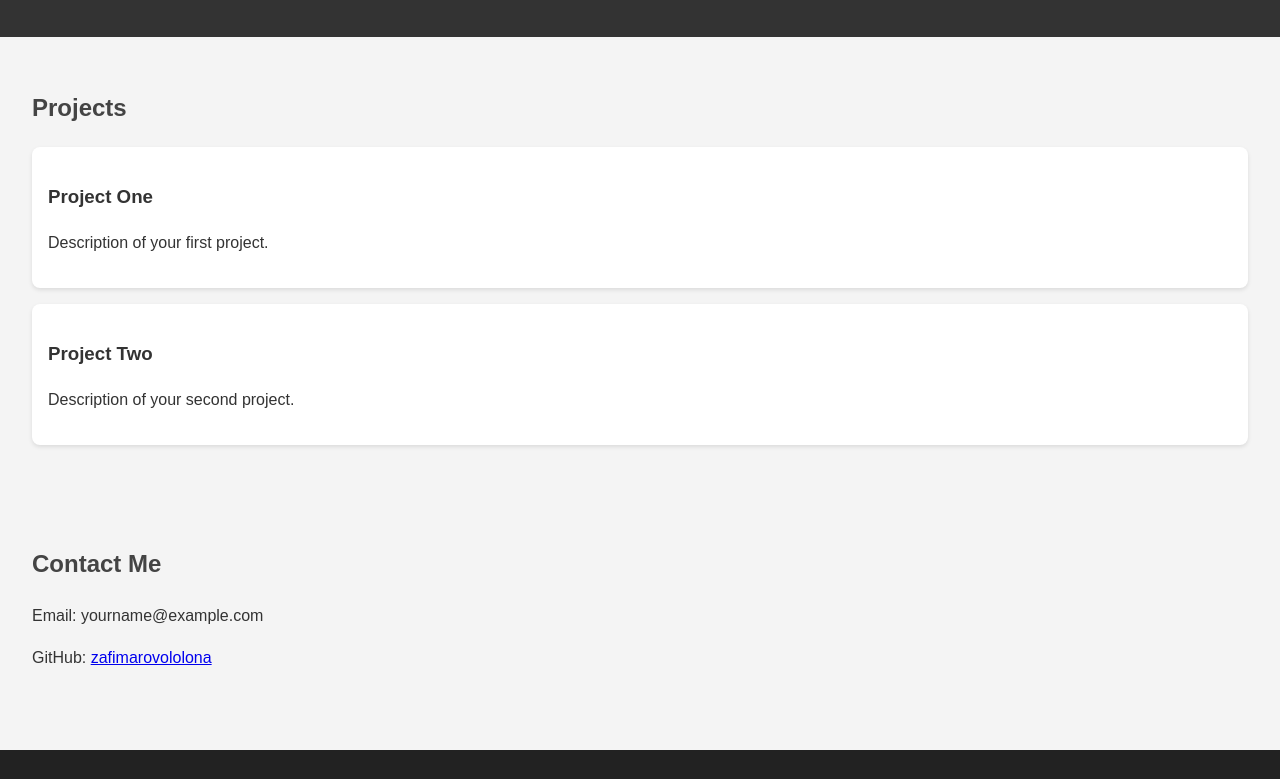
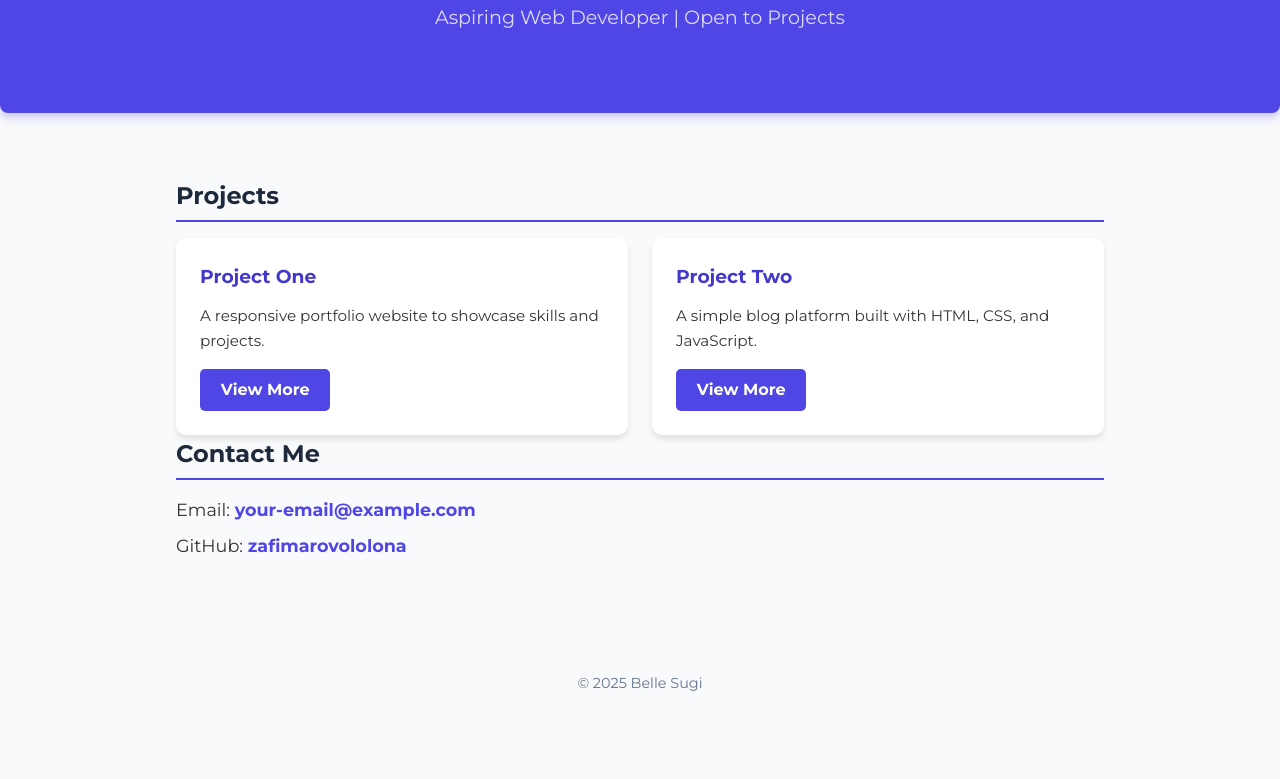
Before and after one commit to zafimarovololona/My-portfolio, a plain HTML site: page index.html in a window 1280 px wide. Shown: the part 163-942 px from the top of the page. After the commit the page ends 882 px from the top, so only its background shows below. Drawn offline with Linux system fonts and the light colour scheme.

Commit message:
Upgrade portfolio design with modern layout and styles

```diff
--- a/index.html
+++ b/index.html
@@ -2,35 +2,42 @@
 <html lang="en">
 <head>
   <meta charset="UTF-8" />
-  <meta name="viewport" content="width=device-width, initial-scale=1.0" />
-  <title>My Portfolio</title>
+  <meta name="viewport" content="width=device-width, initial-scale=1" />
+  <title>Belle Sugi - Portfolio</title>
+  <link href="https://fonts.googleapis.com/css2?family=Montserrat:wght@400;700&display=swap" rel="stylesheet" />
   <link rel="stylesheet" href="style.css" />
 </head>
 <body>
   <header>
-    <h1>Hello, I'm Belle Sugi</h1>
-    <p>Aspiring Web Developer | Open to Projects</p>
+    <div class="container">
+      <h1>Belle Sugi</h1>
+      <p class="subtitle">Aspiring Web Developer | Open to Projects</p>
+    </div>
   </header>
 
+  <main class="container">
     <section id="projects">
       <h2>Projects</h2>
-    <ul>
-      <li>
+      <div class="projects-grid">
+        <div class="project-card">
           <h3>Project One</h3>
-        <p>Description of your first project.</p>
-      </li>
-      <li>
+          <p>A responsive portfolio website to showcase skills and projects.</p>
+          <a href="#" class="btn">View More</a>
+        </div>
+        <div class="project-card">
           <h3>Project Two</h3>
-        <p>Description of your second project.</p>
-      </li>
-    </ul>
+          <p>A simple blog platform built with HTML, CSS, and JavaScript.</p>
+          <a href="#" class="btn">View More</a>
+        </div>
+      </div>
     </section>
 
     <section id="contact">
       <h2>Contact Me</h2>
-    <p>Email: yourname@example.com</p>
-    <p>GitHub: <a href="https://github.com/zafimarovololona" target="_blank">zafimarovololona</a></p>
+      <p>Email: <a href="mailto:your-email@example.com">your-email@example.com</a></p>
+      <p>GitHub: <a href="https://github.com/zafimarovololona" target="_blank" rel="noopener noreferrer">zafimarovololona</a></p>
     </section>
+  </main>
 
   <footer>
     <p>&copy; 2025 Belle Sugi</p>
--- a/style.css
+++ b/style.css
@@ -1,44 +1,114 @@
-body {
-  font-family: Arial, sans-serif;
+/* Reset */
+* {
+  box-sizing: border-box;
   margin: 0;
   padding: 0;
+}
+
+body {
+  font-family: 'Montserrat', sans-serif;
+  background: #f9fafb;
+  color: #333;
   line-height: 1.6;
-  background: #f4f4f4;
-  color: #333;
+}
+
+.container {
+  max-width: 960px;
+  margin: 0 auto;
+  padding: 2rem 1rem;
 }
 
 header {
-  background: #333;
+  background: #4f46e5;
   color: white;
-  padding: 2rem;
+  padding: 3rem 1rem;
   text-align: center;
+  box-shadow: 0 4px 10px rgba(79, 70, 229, 0.3);
+  border-radius: 8px;
+  margin-bottom: 2rem;
 }
 
-section {
-  padding: 2rem;
+header h1 {
+  font-size: 3rem;
+  margin-bottom: 0.5rem;
+}
+
+.subtitle {
+  font-weight: 400;
+  font-size: 1.2rem;
+  opacity: 0.8;
 }
 
 h2 {
-  color: #444;
+  margin-bottom: 1rem;
+  color: #1e293b;
+  border-bottom: 2px solid #4f46e5;
+  padding-bottom: 0.3rem;
 }
 
-ul {
-  list-style: none;
-  padding: 0;
+.projects-grid {
+  display: grid;
+  grid-template-columns: repeat(auto-fit, minmax(280px, 1fr));
+  gap: 1.5rem;
 }
 
-li {
+.project-card {
   background: white;
+  padding: 1.5rem;
+  border-radius: 10px;
+  box-shadow: 0 4px 6px rgba(0,0,0,0.1);
+  transition: transform 0.3s ease, box-shadow 0.3s ease;
+}
+
+.project-card:hover {
+  transform: translateY(-8px);
+  box-shadow: 0 8px 15px rgba(79, 70, 229, 0.4);
+}
+
+.project-card h3 {
+  margin-bottom: 0.8rem;
+  color: #4338ca;
+}
+
+.project-card p {
+  font-size: 0.95rem;
   margin-bottom: 1rem;
-  padding: 1rem;
-  border-radius: 8px;
-  box-shadow: 0 2px 4px rgba(0,0,0,0.1);
+}
+
+.btn {
+  display: inline-block;
+  background: #4f46e5;
+  color: white;
+  padding: 0.5rem 1.3rem;
+  border-radius: 5px;
+  text-decoration: none;
+  font-weight: 600;
+  transition: background 0.3s ease;
+}
+
+.btn:hover {
+  background: #3730a3;
+}
+
+#contact p {
+  font-size: 1.1rem;
+  margin-bottom: 0.5rem;
+}
+
+#contact a {
+  color: #4f46e5;
+  text-decoration: none;
+  font-weight: 600;
+}
+
+#contact a:hover {
+  text-decoration: underline;
 }
 
 footer {
-  background: #222;
-  color: white;
   text-align: center;
-  padding: 1rem;
-  margin-top: 2rem;
+  padding: 1.5rem 1rem;
+  color: #64748b;
+  font-size: 0.9rem;
+  margin-top: 3rem;
 }
```
Lines whose indentation alone changed are shown as unchanged.
